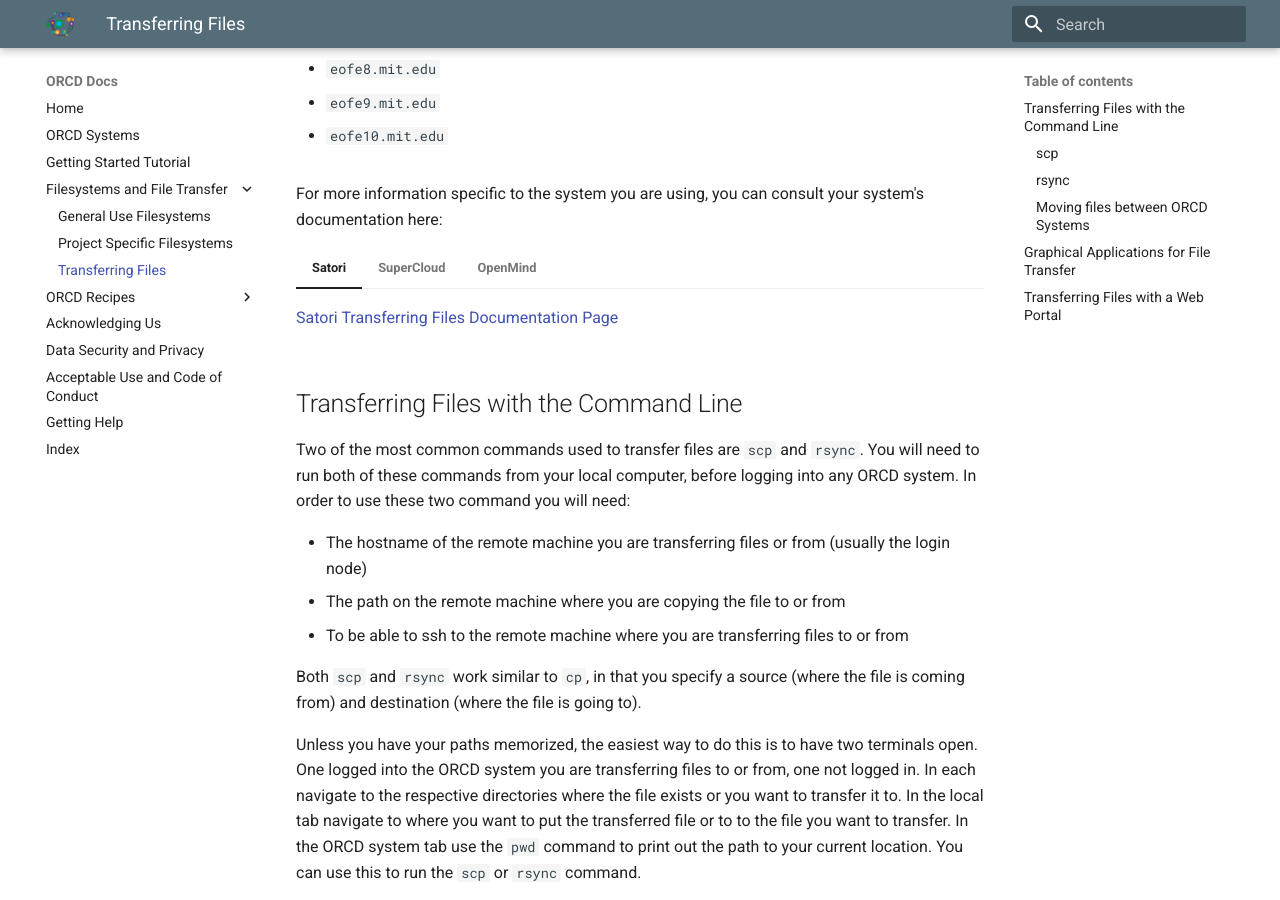
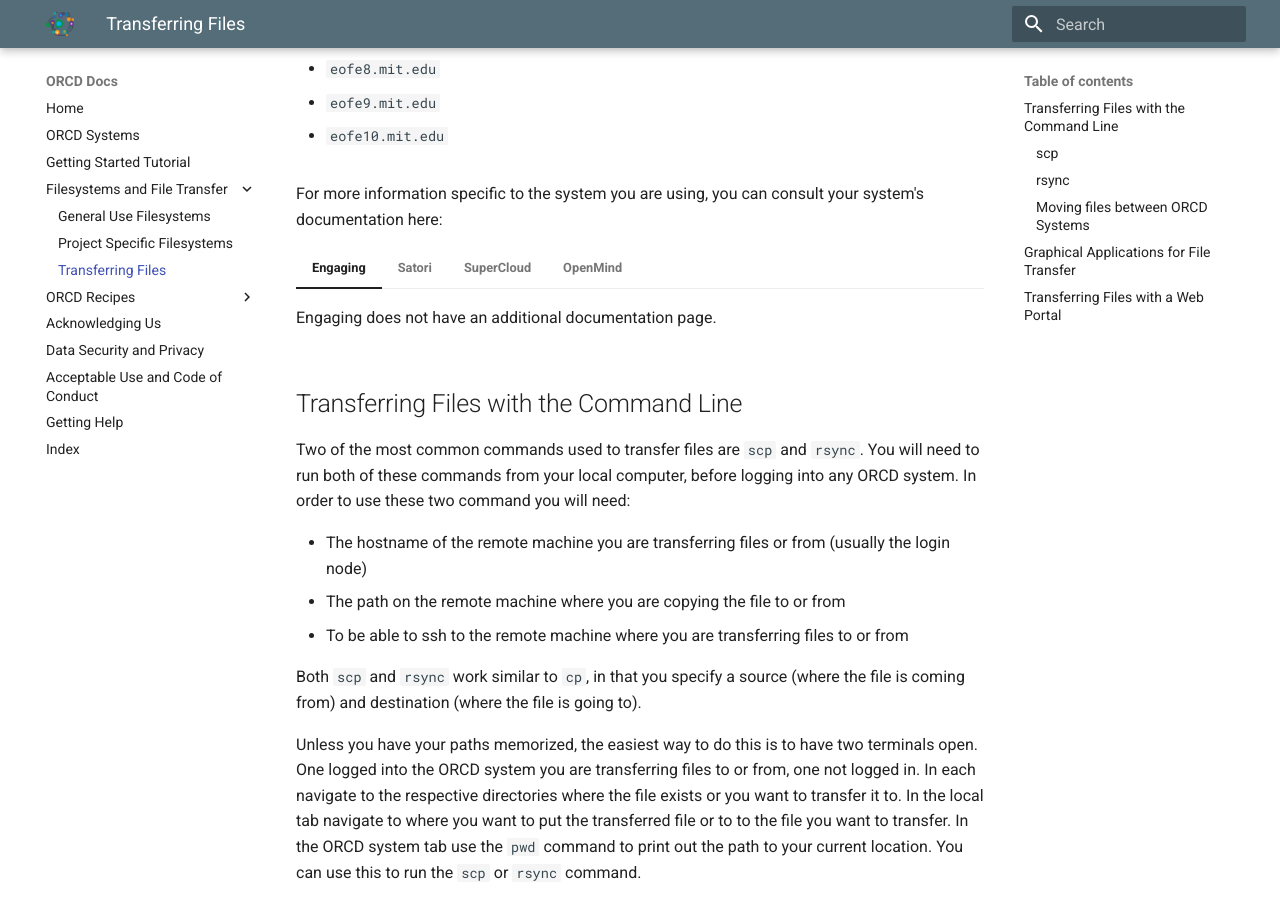
Before and after one commit to mit-orcd/orcd-docs-edit, an MkDocs documentation site: the page built from docs/filesystems-file-transfer/transferring-files.md, in a window 1280 px wide and 900 px high, scrolled down 399 px. Built offline with MkDocs 1.6.1 and Material for MkDocs 9.7.7, drawn with Linux system fonts in a browser that asks for light colours.

Commit message:
adding note about Engaging documentation

```diff
--- a/docs/filesystems-file-transfer/transferring-files.md
+++ b/docs/filesystems-file-transfer/transferring-files.md
@@ -25,6 +25,9 @@
     - `txe1-login.mit.edu`
 
 For more information specific to the system you are using, you can consult your system's documentation here:
+=== "Engaging"
+
+    Engaging does not have an additional documentation page.
 
 === "Satori"
 
```
